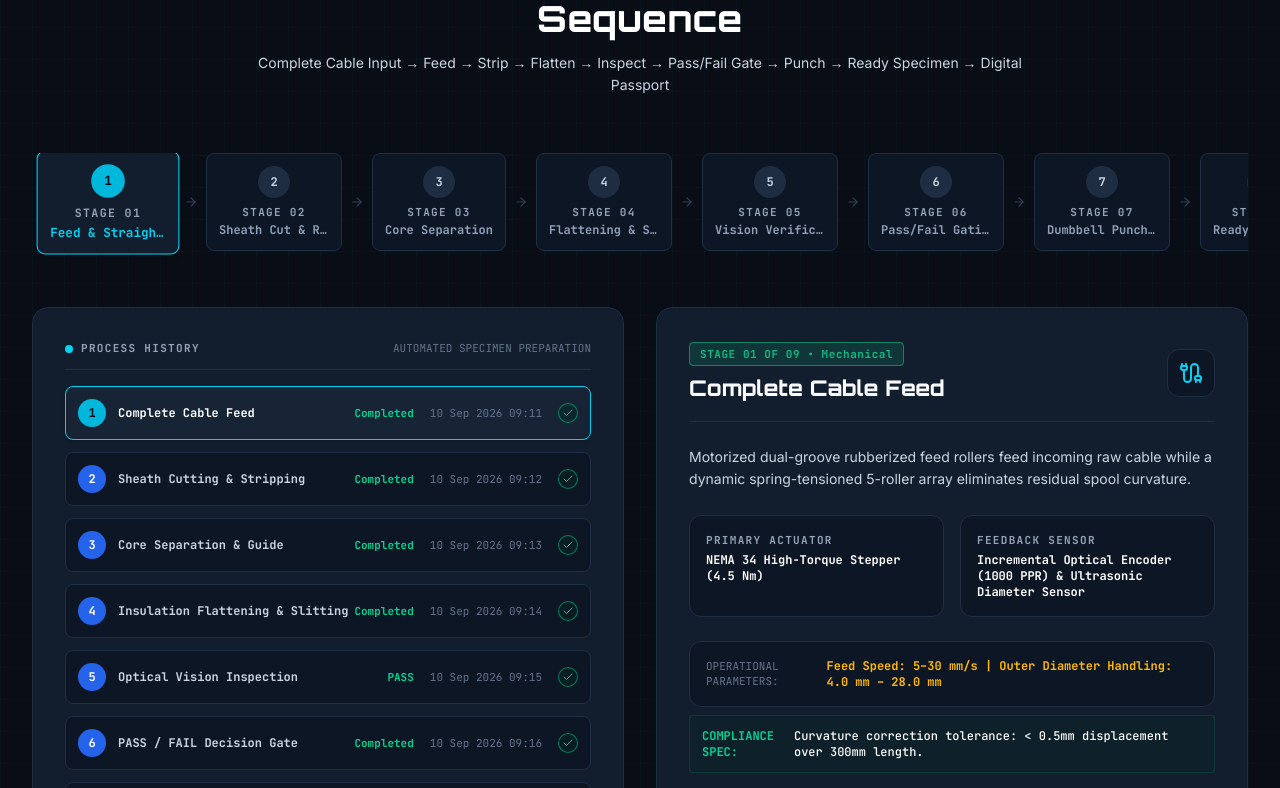
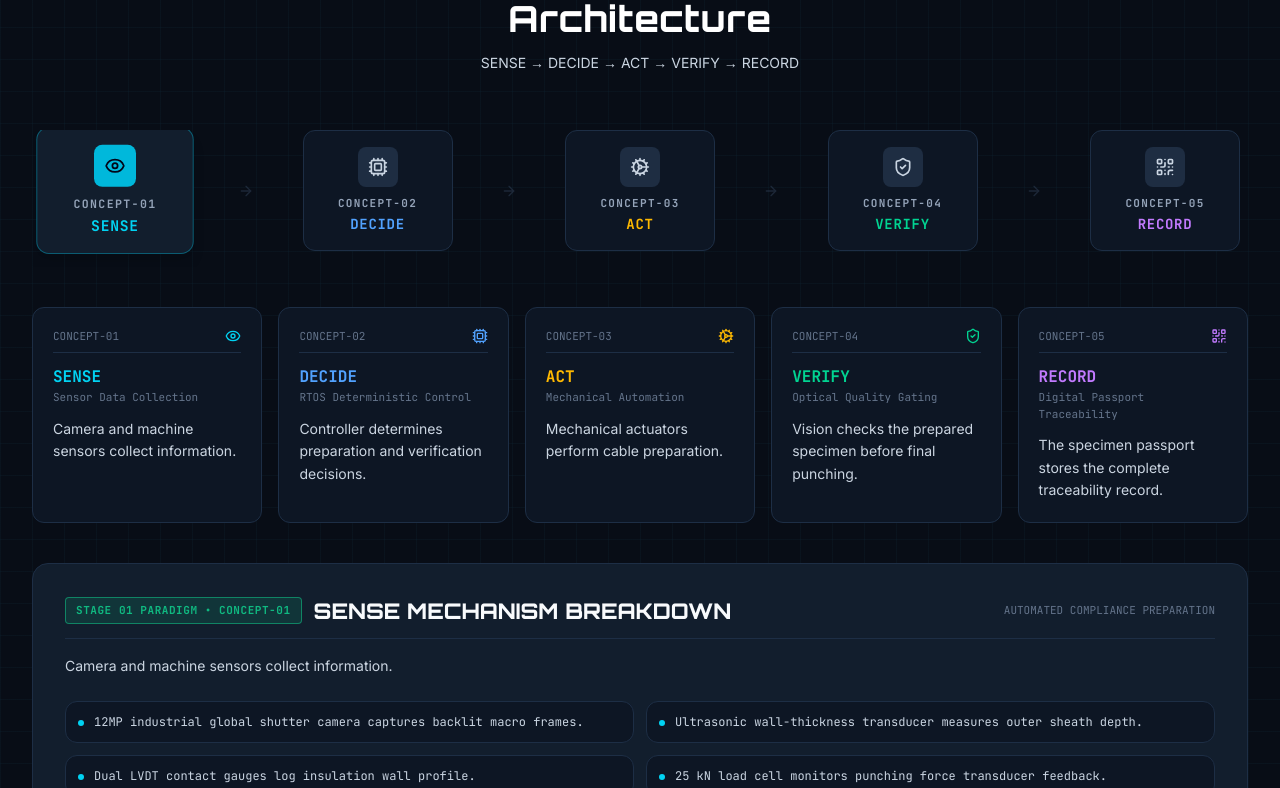
Before and after one commit to bhaveshpatil093/cablespec, a React (Vite) app: page / in a window 1280 px wide. Shown: the part 1572-2360 px from the top of the page. Built offline with nearby package versions, Linux system fonts and the light colour scheme.

Commit message:
feat: build project overview section featuring SENSE -> DECIDE -> ACT -> VERIFY -> RECORD concept paradigm

```diff
--- a/src/App.jsx
+++ b/src/App.jsx
@@ -1,6 +1,7 @@
 import React, { useState } from 'react';
 import Navbar from './components/Navbar';
 import Hero from './components/Hero';
+import ProjectOverview from './components/ProjectOverview';
 import ProcessPipeline from './components/ProcessPipeline';
 import MachineArchitecture from './components/MachineArchitecture';
 import VisionSimulator from './components/VisionSimulator';
@@ -32,6 +33,7 @@ export default function App() {
 
         <main>
           <Hero onExplorePipeline={scrollToPipeline} />
+          <ProjectOverview />
           <ProcessPipeline />
           <MachineArchitecture />
           <VisionSimulator />
--- /dev/null
+++ b/src/components/ProjectOverview.jsx
@@ -0,0 +1,219 @@
+import React, { useState } from 'react';
+import { Eye, Cpu, Cog, ShieldCheck, QrCode, ArrowRight, Layers, Activity } from 'lucide-react';
+import { PanelCard, DashboardCard, StatusBadge } from './ui';
+
+export default function ProjectOverview() {
+  const [selectedConcept, setSelectedConcept] = useState(1);
+
+  const concepts = [
+    {
+      id: 1,
+      code: "CONCEPT-01",
+      title: "SENSE",
+      tagline: "Sensor Data Collection",
+      icon: Eye,
+      color: "text-cyan-400",
+      borderColor: "border-cyan-500/40",
+      summary: "Camera and machine sensors collect information.",
+      details: [
+        "12MP industrial global shutter camera captures backlit macro frames.",
+        "Ultrasonic wall-thickness transducer measures outer sheath depth.",
+        "Dual LVDT contact gauges log insulation wall profile.",
+        "25 kN load cell monitors punching force transducer feedback."
+      ]
+    },
+    {
+      id: 2,
+      code: "CONCEPT-02",
+      title: "DECIDE",
+      tagline: "RTOS Deterministic Control",
+      icon: Cpu,
+      color: "text-blue-400",
+      borderColor: "border-blue-500/40",
+      summary: "Controller determines preparation and verification decisions.",
+      details: [
+        "STM32F407 168MHz ARM Cortex-M4 executes 1000Hz PID loop.",
+        "Dynamic depth algorithm calculates blade position d_blade = R - t_nominal.",
+        "OpenCV edge detection evaluates width b and thickness d against IEC limits.",
+        "TMC StallGuard4 detects micro-jamming and initiates auto-retract."
+      ]
+    },
+    {
+      id: 3,
+      code: "CONCEPT-03",
+      title: "ACT",
+      tagline: "Mechanical Automation",
+      icon: Cog,
+      color: "text-amber-400",
+      borderColor: "border-amber-500/40",
+      summary: "Mechanical actuators perform cable preparation.",
+      details: [
+        "NEMA 34 high-torque stepper feeds raw cable through 5-roller straightener.",
+        "Adaptive concentric 3-jaw ring slits outer sheath without conductor touch.",
+        "PTC cartridge heater flattens curved tubular insulation at 63°C.",
+        "20 kN servo-hydraulic RAM punches SKD11 tool-steel dumbbell die."
+      ]
+    },
+    {
+      id: 4,
+      code: "CONCEPT-04",
+      title: "VERIFY",
+      tagline: "Optical Quality Gating",
+      icon: ShieldCheck,
+      color: "text-emerald-400",
+      borderColor: "border-emerald-500/40",
+      summary: "Vision checks the prepared specimen before final punching.",
+      details: [
+        "Telecentric macro lens inspects edge roughness Rz < 1.6 µm.",
+        "Sub-pixel contour algorithm validates parallel width b within ±0.015mm.",
+        "Surface void classifier rejects specimens with air bubbles or notches.",
+        "High-speed diverter gate ejects non-compliant specimens in < 20 ms."
+      ]
+    },
+    {
+      id: 5,
+      code: "CONCEPT-05",
+      title: "RECORD",
+      tagline: "Digital Passport Traceability",
+      icon: QrCode,
+      color: "text-purple-400",
+      borderColor: "border-purple-500/40",
+      summary: "The specimen passport stores the complete traceability record.",
+      details: [
+        "Generates unique QR specimen passport tag with encrypted hash.",
+        "Auto-populates UTM cross-sectional area A = b * d via Bluetooth / REST API.",
+        "Stores batch ID, machine serial, operator ID, and vision snapshot.",
+        "Syncs directly to laboratory LIMS database for audit compliance."
+      ]
+    }
+  ];
+
+  const currentConcept = concepts.find(c => c.id === selectedConcept) || concepts[0];
+
+  return (
+    <section id="overview" className="py-20 bg-[#080d16] border-t border-[#1d2e45] relative bg-grid-blueprint">
+      <div className="max-w-7xl mx-auto px-4 sm:px-6 lg:px-8">
+
+        {/* Section Header */}
+        <div className="text-center max-w-3xl mx-auto mb-14 space-y-3">
+          <div className="inline-flex items-center gap-2 px-3 py-1 rounded bg-[#121e2d] border border-[#1d2e45] text-cyan-400 typo-tech-label">
+            <Activity className="w-3.5 h-3.5 text-cyan-400" />
+            <span>High-Level Project Concept Paradigm</span>
+          </div>
+          <h2 className="typo-section-title">
+            Complete Closed-Loop System Architecture
+          </h2>
+          <p className="typo-body text-slate-400">
+            SENSE → DECIDE → ACT → VERIFY → RECORD
+          </p>
+        </div>
+
+        {/* Horizontal Technical Process Diagram Bar */}
+        <div className="mb-10 overflow-x-auto pb-4">
+          <div className="flex items-center min-w-max justify-between space-x-2 px-2">
+            {concepts.map((c, idx) => {
+              const IconComp = c.icon;
+              const isSelected = c.id === selectedConcept;
+
+              return (
+                <React.Fragment key={c.id}>
+                  <button
+                    onClick={() => setSelectedConcept(c.id)}
+                    className={`flex flex-col items-center p-4 rounded-xl transition-all duration-200 min-w-[150px] border ${
+                      isSelected
+                        ? `bg-[#121e2d] ${c.borderColor} shadow-lg scale-105`
+                        : 'bg-[#0d1624] border-[#1d2e45] text-slate-400 hover:border-slate-700 hover:text-slate-200'
+                    }`}
+                  >
+                    <div className={`w-10 h-10 rounded-lg flex items-center justify-center mb-2 font-mono text-xs font-bold ${
+                      isSelected ? 'bg-cyan-500 text-slate-950' : 'bg-[#1e2d42] text-slate-300'
+                    }`}>
+                      <IconComp className="w-5 h-5" />
+                    </div>
+
+                    <span className="typo-tech-label text-[9px] text-slate-500">
+                      {c.code}
+                    </span>
+                    <span className={`text-sm font-extrabold font-mono tracking-wider mt-0.5 ${c.color}`}>
+                      {c.title}
+                    </span>
+                  </button>
+
+                  {idx < concepts.length - 1 && (
+                    <div className="flex items-center px-1">
+                      <ArrowRight className="w-4 h-4 text-slate-700 flex-shrink-0 animate-pulse" />
+                    </div>
+                  )}
+                </React.Fragment>
+              );
+            })}
+          </div>
+        </div>
+
+        {/* 5 Compact Technical Cards Grid */}
+        <div className="grid grid-cols-1 sm:grid-cols-2 lg:grid-cols-5 gap-4 mb-10">
+          {concepts.map((c) => {
+            const IconComp = c.icon;
+            const isSelected = c.id === selectedConcept;
+            return (
+              <DashboardCard
+                key={c.id}
+                highlight={isSelected}
+                className={`p-5 space-y-3 cursor-pointer transition-all ${
+                  isSelected ? 'border-cyan-400 bg-[#162436]' : 'hover:border-slate-700'
+                }`}
+              >
+                <div className="flex items-center justify-between border-b border-[#1d2e45] pb-2">
+                  <span className="typo-metadata text-[9px]">{c.code}</span>
+                  <IconComp className={`w-4 h-4 ${c.color}`} />
+                </div>
+
+                <div>
+                  <h3 className={`font-mono font-extrabold text-base ${c.color}`}>
+                    {c.title}
+                  </h3>
+                  <span className="typo-metadata text-[10px] block">{c.tagline}</span>
+                </div>
+
+                <p className="typo-body text-xs text-slate-300 font-sans leading-relaxed">
+                  {c.summary}
+                </p>
+              </DashboardCard>
+            );
+          })}
+        </div>
+
+        {/* Selected Stage Deep Technical Detail Breakdown */}
+        <PanelCard className="p-6 sm:p-8 space-y-4">
+          <div className="flex items-center justify-between border-b border-[#1d2e45] pb-3">
+            <div className="flex items-center space-x-3">
+              <StatusBadge variant="pass">
+                STAGE 0{currentConcept.id} PARADIGM • {currentConcept.code}
+              </StatusBadge>
+              <h3 className={`typo-subsection-title text-xl ${currentConcept.color}`}>
+                {currentConcept.title} MECHANISM BREAKDOWN
+              </h3>
+            </div>
+            <span className="typo-metadata hidden sm:inline">
+              AUTOMATED COMPLIANCE PREPARATION
+            </span>
+          </div>
+
+          <p className="typo-body text-base text-white">
+            {currentConcept.summary}
+          </p>
+
+          <div className="grid grid-cols-1 sm:grid-cols-2 gap-3 pt-2">
+            {currentConcept.details.map((detail, idx) => (
+              <div key={idx} className="dashboard-card p-3 flex items-start gap-2.5 text-xs font-mono text-slate-300">
+                <span className="w-1.5 h-1.5 rounded-full bg-cyan-400 mt-1.5 flex-shrink-0"></span>
+                <span>{detail}</span>
+              </div>
+            ))}
+          </div>
+        </PanelCard>
+
+      </div>
+    </section>
+  );
+}
```
